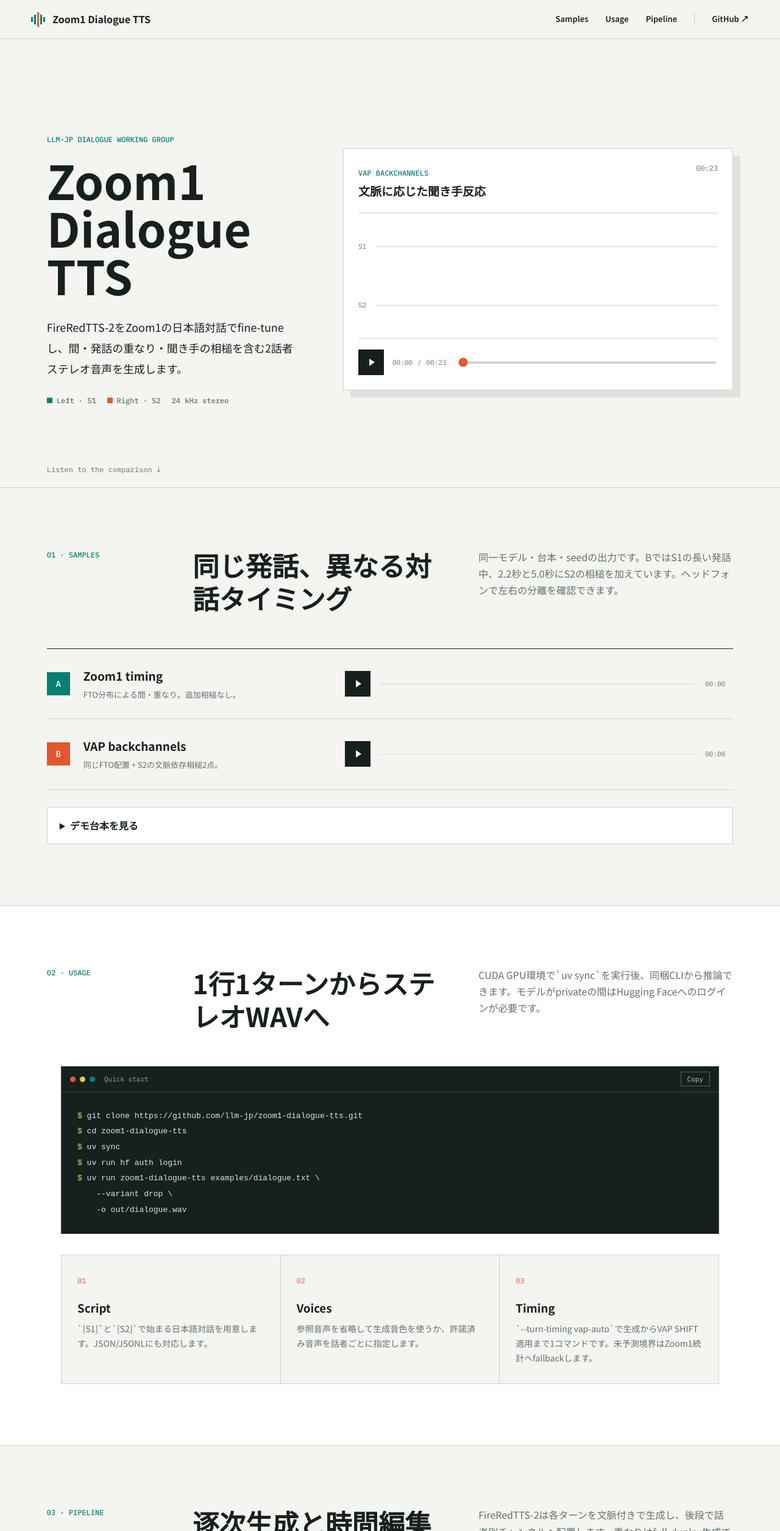
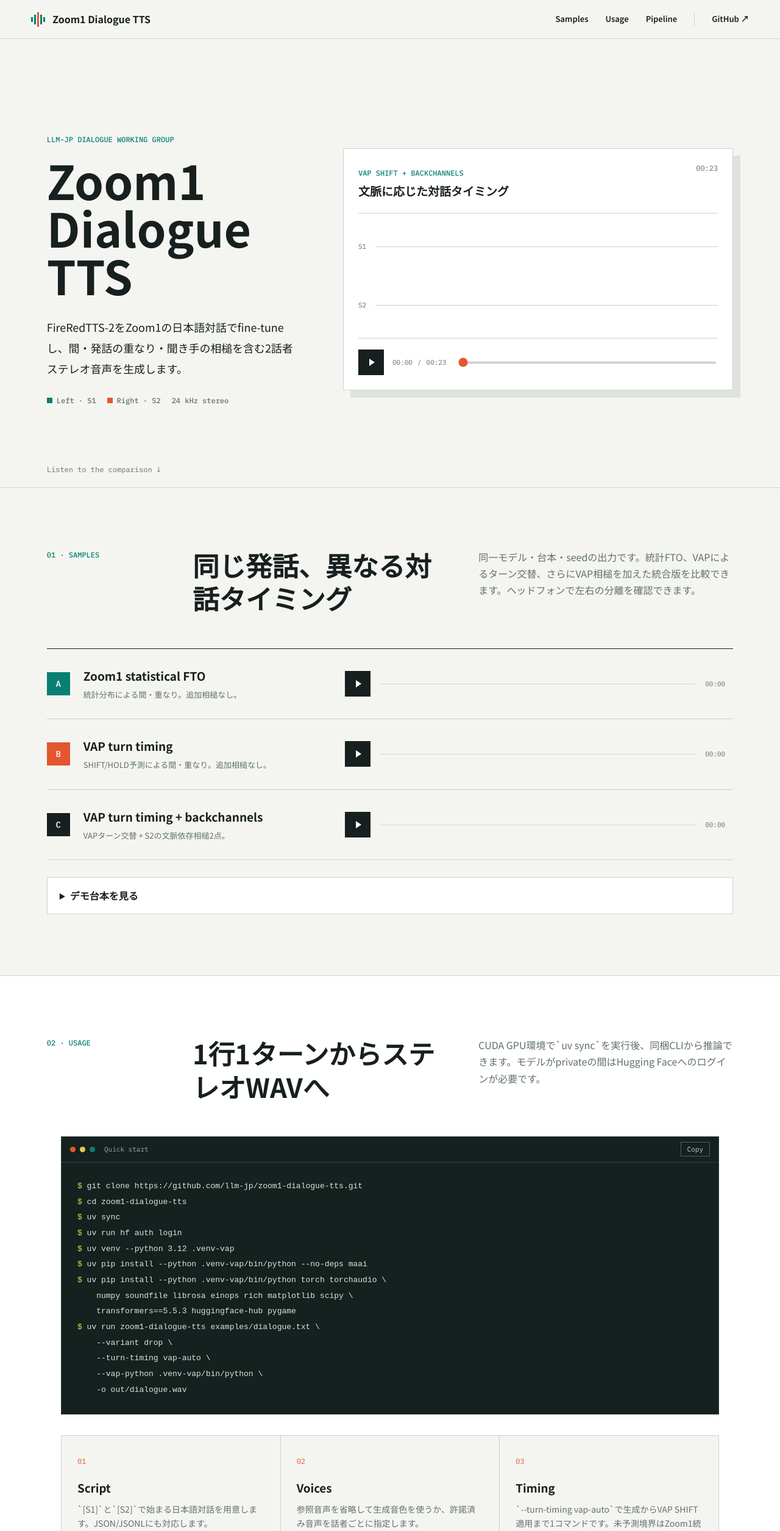
Before and after one commit to Kitamura-Kx/zoom1-dialogue-tts-mycustom, a plain HTML site: page docs/index.html in a window 1280 px wide. Shown: the top 2510 px of the page at 61% size. Drawn offline with Linux system fonts and the light colour scheme; no server answers.

Commit message:
Refresh demo with VAP turn timing samples

```diff
--- a/docs/index.html
+++ b/docs/index.html
@@ -39,8 +39,8 @@
       <div class="hero-player" data-player="vap">
         <div class="player-heading">
           <div>
-            <span class="condition">VAP backchannels</span>
-            <h2>文脈に応じた聞き手反応</h2>
+            <span class="condition">VAP SHIFT + backchannels</span>
+            <h2>文脈に応じた対話タイミング</h2>
           </div>
           <span class="duration">00:23</span>
         </div>
@@ -50,7 +50,7 @@
           <div class="wave-playhead-track" aria-hidden="true"><div class="playhead"></div></div>
         </div>
         <div class="transport">
-          <button class="play-button" type="button" aria-label="VAP相槌版を再生">
+          <button class="play-button" type="button" aria-label="VAP統合版を再生">
             <span class="play-icon" aria-hidden="true"></span>
           </button>
           <div class="time"><span class="elapsed">00:00</span><span aria-hidden="true">/</span><span>00:23</span></div>
@@ -65,14 +65,14 @@
       <div class="section-intro">
         <p class="section-index">01 · Samples</p>
         <h2 id="samples-title">同じ発話、異なる対話タイミング</h2>
-        <p>同一モデル・台本・seedの出力です。BではS1の長い発話中、2.2秒と5.0秒にS2の相槌を加えています。ヘッドフォンで左右の分離を確認できます。</p>
+        <p>同一モデル・台本・seedの出力です。統計FTO、VAPによるターン交替、さらにVAP相槌を加えた統合版を比較できます。ヘッドフォンで左右の分離を確認できます。</p>
       </div>
 
       <div class="sample-list">
         <article class="sample-row" data-player="timing">
           <div class="sample-meta">
             <span class="sample-letter">A</span>
-            <div><h3>Zoom1 timing</h3><p>FTO分布による間・重なり。追加相槌なし。</p></div>
+            <div><h3>Zoom1 statistical FTO</h3><p>統計分布による間・重なり。追加相槌なし。</p></div>
           </div>
           <div class="compact-player">
             <button class="play-button" type="button" aria-label="Zoom1タイミング版を再生"><span class="play-icon" aria-hidden="true"></span></button>
@@ -82,13 +82,26 @@
           <audio preload="metadata" src="assets/zoom1-timing.wav"></audio>
         </article>
 
-        <article class="sample-row" data-player="vap-compare">
+        <article class="sample-row" data-player="vap-turns">
           <div class="sample-meta">
             <span class="sample-letter accent">B</span>
-            <div><h3>VAP backchannels</h3><p>同じFTO配置 + S2の文脈依存相槌2点。</p></div>
+            <div><h3>VAP turn timing</h3><p>SHIFT/HOLD予測による間・重なり。追加相槌なし。</p></div>
           </div>
           <div class="compact-player">
-            <button class="play-button" type="button" aria-label="VAP相槌版を再生"><span class="play-icon" aria-hidden="true"></span></button>
+            <button class="play-button" type="button" aria-label="VAPターン交替版を再生"><span class="play-icon" aria-hidden="true"></span></button>
+            <div class="compact-wave"><canvas data-wave-mix width="900" height="72"></canvas><div class="playhead" aria-hidden="true"></div></div>
+            <span class="elapsed">00:00</span>
+          </div>
+          <audio preload="metadata" src="assets/vap-turns.wav"></audio>
+        </article>
+
+        <article class="sample-row" data-player="vap-complete">
+          <div class="sample-meta">
+            <span class="sample-letter complete">C</span>
+            <div><h3>VAP turn timing + backchannels</h3><p>VAPターン交替 + S2の文脈依存相槌2点。</p></div>
+          </div>
+          <div class="compact-player">
+            <button class="play-button" type="button" aria-label="VAP統合版を再生"><span class="play-icon" aria-hidden="true"></span></button>
             <div class="compact-wave"><canvas data-wave-mix width="900" height="72"></canvas><div class="playhead" aria-hidden="true"></div></div>
             <span class="elapsed">00:00</span>
           </div>
@@ -121,8 +134,15 @@
 <span class="prompt">$</span> cd zoom1-dialogue-tts
 <span class="prompt">$</span> uv sync
 <span class="prompt">$</span> uv run hf auth login
+<span class="prompt">$</span> uv venv --python 3.12 .venv-vap
+<span class="prompt">$</span> uv pip install --python .venv-vap/bin/python --no-deps maai
+<span class="prompt">$</span> uv pip install --python .venv-vap/bin/python torch torchaudio \
+    numpy soundfile librosa einops rich matplotlib scipy \
+    transformers==5.5.3 huggingface-hub pygame
 <span class="prompt">$</span> uv run zoom1-dialogue-tts examples/dialogue.txt \
     --variant drop \
+    --turn-timing vap-auto \
+    --vap-python .venv-vap/bin/python \
     -o out/dialogue.wav</code></pre>
       </div>
       <div class="usage-grid">
--- a/docs/styles.css
+++ b/docs/styles.css
@@ -108,6 +108,7 @@
 .sample-meta p { margin: 0; color: var(--muted); font-size: 13px; }
 .sample-letter { flex: 0 0 auto; width: 38px; height: 38px; display: grid; place-items: center; background: var(--s1); color: var(--white); font: 500 14px "IBM Plex Mono", monospace; }
 .sample-letter.accent { background: var(--s2); }
+.sample-letter.complete { background: var(--ink); }
 .compact-player { display: grid; grid-template-columns: 42px 1fr 46px; gap: 16px; align-items: center; }
 .compact-wave { position: relative; height: 54px; overflow: hidden; }
 .compact-player .elapsed { color: var(--muted); font: 11px "IBM Plex Mono", monospace; }
```
Also changed, not shown: 3 other files.
